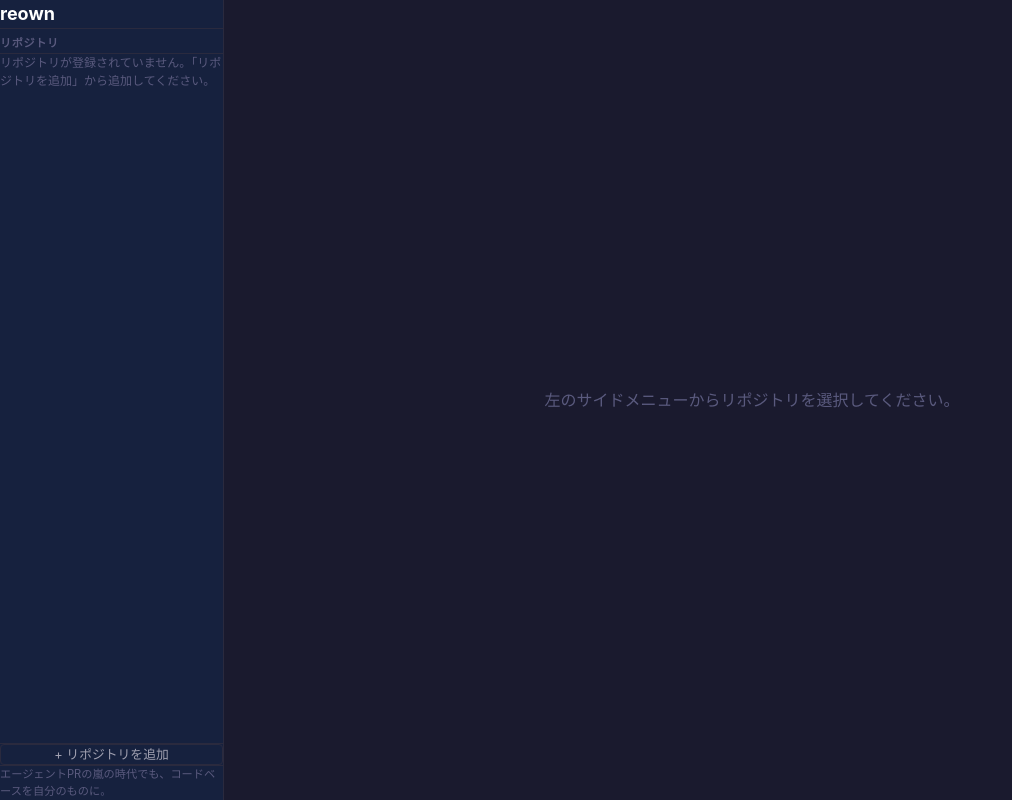
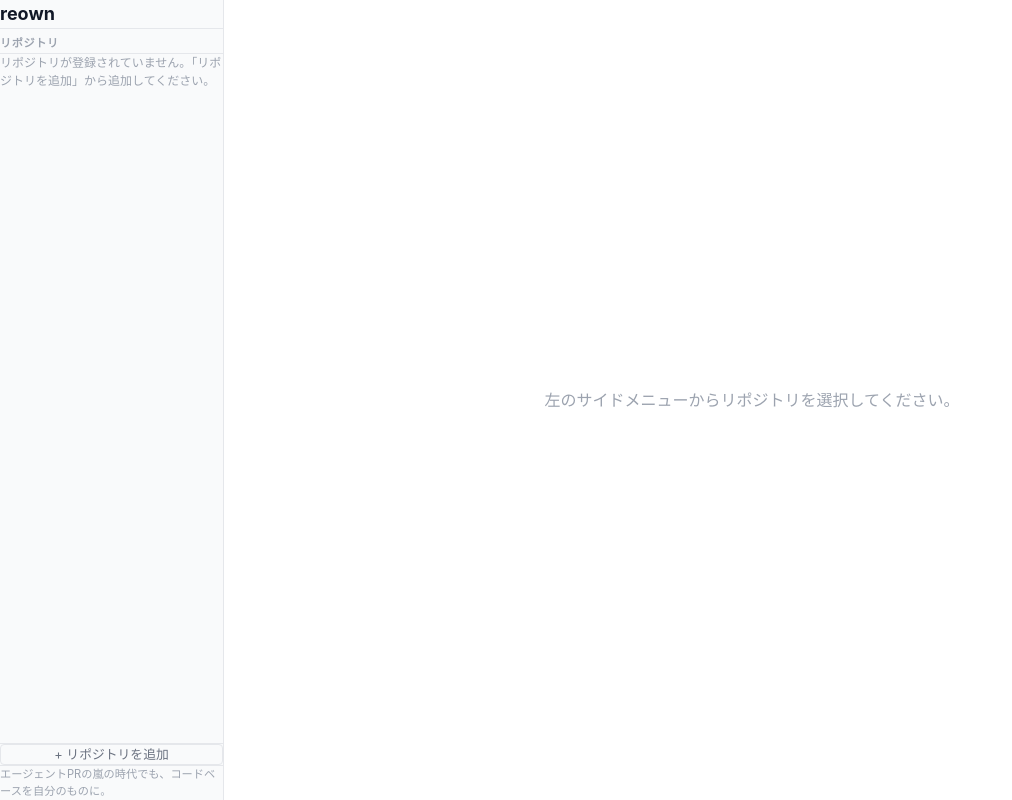
Before and after one commit to xiangma9712/reown, a React (Vite) app in the folder frontend/: page / in a window 1280 px wide. Shown: the whole page, without its empty margins (0-1012 px from the left). Built offline with nearby package versions, Linux system fonts and the light colour scheme.

Commit message:
fix: commit remaining changes for #134

```diff
--- a/frontend/index.html
+++ b/frontend/index.html
@@ -1,5 +1,5 @@
 <!DOCTYPE html>
-<html lang="ja" class="dark">
+<html lang="ja">
 <head>
   <meta charset="UTF-8">
   <meta name="viewport" content="width=device-width, initial-scale=1.0">
--- a/frontend/src/components/BranchTab.tsx
+++ b/frontend/src/components/BranchTab.tsx
@@ -137,7 +137,7 @@ export function BranchTab({ showConfirm, prs }: Props) {
   return (
     <div>
       <Card className="flex flex-col">
-        <h2 className="mb-4 border-b border-border pb-2 text-lg text-white">
+        <h2 className="mb-4 border-b border-border pb-2 text-lg text-text-heading">
           {t("branch.title")}
         </h2>
         <div className="scrollbar-custom mb-4 min-h-[120px] max-h-[360px] flex-1 overflow-y-auto">
--- a/frontend/src/components/Button.tsx
+++ b/frontend/src/components/Button.tsx
@@ -11,7 +11,7 @@ interface ButtonProps extends ButtonHTMLAttributes<HTMLButtonElement> {
 
 const variantClasses: Record<Variant, string> = {
   primary:
-    "bg-accent text-bg-primary font-semibold hover:bg-accent-hover",
+    "bg-accent text-white font-semibold hover:bg-accent-hover",
   secondary:
     "bg-btn-secondary text-text-primary hover:bg-btn-secondary-hover",
   destructive:
--- a/frontend/src/components/ConfirmDialog.tsx
+++ b/frontend/src/components/ConfirmDialog.tsx
@@ -25,7 +25,7 @@ export function ConfirmDialog({
     <Dialog.Root open={open} onOpenChange={(v) => !v && onCancel()}>
       <Dialog.Portal>
         <Dialog.Overlay className="fixed inset-0 z-50 bg-black/60 data-[state=open]:animate-in data-[state=open]:fade-in-0 data-[state=closed]:animate-out data-[state=closed]:fade-out-0" />
-        <Dialog.Content className="fixed left-1/2 top-1/2 z-50 w-[90%] max-w-[400px] -translate-x-1/2 -translate-y-1/2 rounded-lg border border-border bg-bg-secondary p-6 focus:outline-none">
+        <Dialog.Content className="fixed left-1/2 top-1/2 z-50 w-[90%] max-w-[400px] -translate-x-1/2 -translate-y-1/2 rounded-lg border border-border bg-bg-primary p-6 shadow-lg focus:outline-none">
           <Dialog.Title className="sr-only">
             {t("common.confirm")}
           </Dialog.Title>
--- a/frontend/src/components/DiffTab.tsx
+++ b/frontend/src/components/DiffTab.tsx
@@ -79,7 +79,7 @@ export function DiffTab() {
     <div>
       <div className="grid min-h-[500px] grid-cols-[280px_1fr] gap-4">
         <Card className="flex flex-col">
-          <h2 className="mb-4 border-b border-border pb-2 text-lg text-white">
+          <h2 className="mb-4 border-b border-border pb-2 text-lg text-text-heading">
             {t("diff.changedFiles")}
           </h2>
           <div className="scrollbar-custom flex-1 overflow-y-auto">
@@ -126,7 +126,7 @@ export function DiffTab() {
           </div>
         </Card>
         <Card className="flex flex-col overflow-hidden">
-          <h2 className="mb-4 border-b border-border pb-2 text-lg text-white">
+          <h2 className="mb-4 border-b border-border pb-2 text-lg text-text-heading">
             {selectedDiff
               ? (selectedDiff.new_path ?? selectedDiff.old_path ?? "Diff")
               : "Diff"}
--- a/frontend/src/components/Dropdown.tsx
+++ b/frontend/src/components/Dropdown.tsx
@@ -20,7 +20,7 @@ export function Dropdown({ trigger, items, align = "end" }: DropdownProps) {
 
       <DropdownMenu.Portal>
         <DropdownMenu.Content
-          className="z-50 min-w-[140px] rounded-lg border border-border bg-bg-secondary p-1 shadow-lg"
+          className="z-50 min-w-[140px] rounded-lg border border-border bg-bg-primary p-1 shadow-lg"
           sideOffset={4}
           align={align}
         >
--- a/frontend/src/components/PrTab.tsx
+++ b/frontend/src/components/PrTab.tsx
@@ -184,7 +184,7 @@ export function PrTab({ prs, setPrs }: PrTabProps) {
         </div>
         <div className="grid min-h-[500px] grid-cols-[280px_1fr] gap-4">
           <Card className="flex flex-col">
-            <h2 className="mb-4 border-b border-border pb-2 text-lg text-white">
+            <h2 className="mb-4 border-b border-border pb-2 text-lg text-text-heading">
               {t("diff.changedFiles")}
             </h2>
             <div className="scrollbar-custom flex-1 overflow-y-auto">
@@ -223,7 +223,7 @@ export function PrTab({ prs, setPrs }: PrTabProps) {
             </div>
           </Card>
           <Card className="flex flex-col overflow-hidden">
-            <h2 className="mb-4 border-b border-border pb-2 text-lg text-white">
+            <h2 className="mb-4 border-b border-border pb-2 text-lg text-text-heading">
               {selectedDiff
                 ? (selectedDiff.new_path ?? selectedDiff.old_path ?? "Diff")
                 : "Diff"}
@@ -295,7 +295,7 @@ export function PrTab({ prs, setPrs }: PrTabProps) {
   return (
     <div>
       <section className="flex flex-col rounded-lg border border-border bg-bg-secondary p-5">
-        <h2 className="mb-4 border-b border-border pb-2 text-lg text-white">
+        <h2 className="mb-4 border-b border-border pb-2 text-lg text-text-heading">
           {t("pr.title")}
         </h2>
         <div>
--- a/frontend/src/components/Sidebar.tsx
+++ b/frontend/src/components/Sidebar.tsx
@@ -19,9 +19,9 @@ export function Sidebar({
   const { t } = useTranslation();
 
   return (
-    <aside className="flex h-full w-56 flex-col border-r border-border bg-bg-secondary">
+    <aside className="flex h-full w-56 flex-col border-r border-border bg-sidebar-bg">
       <div className="flex items-center gap-2 border-b border-border px-4 py-3">
-        <h1 className="text-lg font-bold text-white">{t("app.title")}</h1>
+        <h1 className="text-lg font-bold text-text-heading">{t("app.title")}</h1>
       </div>
       <div className="border-b border-border px-4 py-2">
         <span className="text-[0.7rem] font-semibold uppercase tracking-wider text-text-muted">
--- a/frontend/src/components/TabBar.tsx
+++ b/frontend/src/components/TabBar.tsx
@@ -16,7 +16,7 @@ export function TabBar({ items, activeId, onSelect }: Props) {
   const { t } = useTranslation();
 
   return (
-    <div className="flex border-b border-border bg-bg-secondary">
+    <div className="flex border-b border-border bg-bg-primary">
       {items.map((item) => (
         <button
           key={item.id}
--- a/frontend/src/components/WorktreeTab.tsx
+++ b/frontend/src/components/WorktreeTab.tsx
@@ -72,7 +72,7 @@ export function WorktreeTab() {
   return (
     <div>
       <Card className="flex flex-col">
-        <h2 className="mb-4 border-b border-border pb-2 text-lg text-white">
+        <h2 className="mb-4 border-b border-border pb-2 text-lg text-text-heading">
           {t("worktree.title")}
         </h2>
         <div className="scrollbar-custom mb-4 min-h-[120px] max-h-[360px] flex-1 overflow-y-auto">
--- a/frontend/src/style.css
+++ b/frontend/src/style.css
@@ -1,32 +1,34 @@
 @import "tailwindcss";
 
 @theme {
-  --color-bg-primary: #1a1a2e;
-  --color-bg-secondary: #16213e;
-  --color-bg-hover: #1a2a3e;
-  --color-border: #2a2a3e;
-  --color-border-hover: #3a3a5e;
-  --color-text-primary: #e0e0e0;
-  --color-text-secondary: #a0a0b0;
-  --color-text-muted: #5a5a7e;
-  --color-accent: #4ec9b0;
-  --color-accent-hover: #3db89f;
-  --color-danger: #e06c75;
-  --color-danger-hover: #c85a63;
-  --color-warning: #e5c07b;
-  --color-info: #61afef;
-  --color-purple: #c678dd;
-  --color-btn-secondary: #3a3a5e;
-  --color-btn-secondary-hover: #4a4a6e;
-  --color-bg-hint: #2a2a3e;
-  --color-diff-add-bg: rgba(78, 201, 176, 0.1);
-  --color-diff-del-bg: rgba(224, 108, 117, 0.1);
-  --color-diff-header-bg: #1a1a3e;
-  --color-status-added-bg: #2a4a2a;
-  --color-status-deleted-bg: #4a2a2a;
-  --color-status-modified-bg: #3a3a2a;
-  --color-status-renamed-bg: #2a2a4a;
-  --color-pr-merged-bg: #3a2a4a;
+  --color-bg-primary: #ffffff;
+  --color-bg-secondary: #f3f4f6;
+  --color-bg-hover: #e5e7eb;
+  --color-border: #e5e7eb;
+  --color-border-hover: #d1d5db;
+  --color-text-primary: #1f2937;
+  --color-text-secondary: #6b7280;
+  --color-text-muted: #9ca3af;
+  --color-text-heading: #111827;
+  --color-accent: #0d9488;
+  --color-accent-hover: #0f766e;
+  --color-danger: #dc2626;
+  --color-danger-hover: #b91c1c;
+  --color-warning: #d97706;
+  --color-info: #2563eb;
+  --color-purple: #9333ea;
+  --color-btn-secondary: #e5e7eb;
+  --color-btn-secondary-hover: #d1d5db;
+  --color-bg-hint: #f3f4f6;
+  --color-diff-add-bg: rgba(22, 163, 74, 0.08);
+  --color-diff-del-bg: rgba(220, 38, 38, 0.08);
+  --color-diff-header-bg: #f0f4ff;
+  --color-status-added-bg: #dcfce7;
+  --color-status-deleted-bg: #fee2e2;
+  --color-status-modified-bg: #fef3c7;
+  --color-status-renamed-bg: #dbeafe;
+  --color-pr-merged-bg: #f3e8ff;
+  --color-sidebar-bg: #f9fafb;
   --font-family-mono: "SF Mono", "Fira Code", monospace;
 }
 
@@ -68,6 +70,10 @@ body {
   border-radius: 3px;
 }
 
+.scrollbar-custom::-webkit-scrollbar-thumb:hover {
+  background-color: var(--color-text-muted);
+}
+
 /* ── Diff line backgrounds (need rgba, not in theme tokens) ──── */
 
 .diff-line-addition {
```
